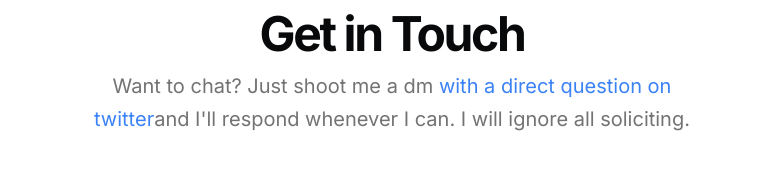
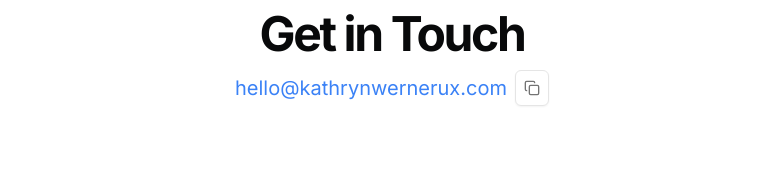
Before and after one commit to wernerkat/portfolio-website, a Next.js app: page / in a window 1280 px wide. Shown: the part 1633-1802 px from the top of the page, without its empty margins (248-1031 px from the left). Built offline with nearby package versions, Linux system fonts and the light colour scheme.

Commit message:
added toast and copy email button

```diff
--- a/package.json
+++ b/package.json
@@ -30,6 +30,7 @@
     "remark-parse": "^11.0.0",
     "remark-rehype": "^11.1.0",
     "shiki": "^1.7.0",
+    "sonner": "^2.0.5",
     "tailwind-merge": "^2.3.0",
     "tailwindcss-animate": "^1.0.7",
     "unified": "^11.0.4"
--- a/src/app/layout.tsx
+++ b/src/app/layout.tsx
@@ -6,6 +6,7 @@
 import type { Metadata } from "next";
 import { Inter as FontSans } from "next/font/google";
 import "./globals.css";
+import { Toaster } from "sonner";
 
 const fontSans = FontSans({
   subsets: ["latin"],
@@ -66,6 +67,7 @@
             {children}
             <Navbar />
           </TooltipProvider>
+          <Toaster richColors />
         </ThemeProvider>
       </body>
     </html>
--- a/src/app/page.tsx
+++ b/src/app/page.tsx
@@ -1,3 +1,4 @@
+import CopyEmailButton from "@/components/copy-email-button";
 import { HackathonCard } from "@/components/hackathon-card";
 import BlurFade from "@/components/magicui/blur-fade";
 import BlurFadeText from "@/components/magicui/blur-fade-text";
@@ -165,16 +166,14 @@
               <h2 className="text-3xl font-bold tracking-tighter sm:text-5xl">
                 Get in Touch
               </h2>
-              <p className="mx-auto max-w-[600px] text-muted-foreground md:text-xl/relaxed lg:text-base/relaxed xl:text-xl/relaxed">
-                Want to chat? Just shoot me a dm{" "}
+              <p className="mx-auto max-w-[600px] text-muted-foreground md:text-xl/relaxed lg:text-base/relaxed xl:text-xl/relaxed flex justify-center items-center gap-2">
                 <Link
-                  href={DATA.contact.social.X.url}
+                  href={`mailto:${DATA.contact.email}`}
                   className="text-blue-500 hover:underline"
                 >
-                  with a direct question on twitter
+                  {DATA.contact.email}
                 </Link>
-                and I&apos;ll respond whenever I can. I will ignore all
-                soliciting.
+                <CopyEmailButton email={DATA.contact.email} />
               </p>
             </div>
           </BlurFade>
--- a/src/app/work/page.tsx
+++ b/src/app/work/page.tsx
@@ -26,7 +26,7 @@
             </div>
           </div>
         </BlurFade>
-        <div className="grid grid-cols-1 gap-3  max-w-[800px] mx-auto">
+        <div className="grid grid-cols-1 gap-12  max-w-[800px] mx-auto">
           {work.map((work, id) => (
             <BlurFade key={work.title} delay={BLUR_FADE_DELAY * 12 + id * 0.05}>
               <ProjectCard
--- /dev/null
+++ b/src/components/copy-email-button.tsx
@@ -0,0 +1,28 @@
+"use client";
+import React from "react";
+import { Button } from "./ui/button";
+import { Copy } from "lucide-react";
+import { toast } from "sonner";
+
+type Props = {
+  email: string;
+  text?: string;
+};
+
+const CopyEmailButton = ({ email, text }: Props) => {
+  const handleCopy = async () => {
+    try {
+      await navigator.clipboard.writeText(email);
+      toast.success("Email copied to clipboard!");
+    } catch (err) {
+      console.error("Failed to copy: ", err);
+    }
+  };
+  return (
+    <Button variant={"outline"} className="px-2" onClick={handleCopy}>
+      {text} <Copy size={"1rem"} />
+    </Button>
+  );
+};
+
+export default CopyEmailButton;
--- /dev/null
+++ b/src/components/ui/sonner.tsx
@@ -0,0 +1,31 @@
+"use client"
+
+import { useTheme } from "next-themes"
+import { Toaster as Sonner } from "sonner"
+
+type ToasterProps = React.ComponentProps<typeof Sonner>
+
+const Toaster = ({ ...props }: ToasterProps) => {
+  const { theme = "system" } = useTheme()
+
+  return (
+    <Sonner
+      theme={theme as ToasterProps["theme"]}
+      className="toaster group"
+      toastOptions={{
+        classNames: {
+          toast:
+            "group toast group-[.toaster]:bg-background group-[.toaster]:text-foreground group-[.toaster]:border-border group-[.toaster]:shadow-lg",
+          description: "group-[.toast]:text-muted-foreground",
+          actionButton:
+            "group-[.toast]:bg-primary group-[.toast]:text-primary-foreground",
+          cancelButton:
+            "group-[.toast]:bg-muted group-[.toast]:text-muted-foreground",
+        },
+      }}
+      {...props}
+    />
+  )
+}
+
+export { Toaster }
```
Also changed, not shown: 1 other file (tests, documents, lock files or other folders).
